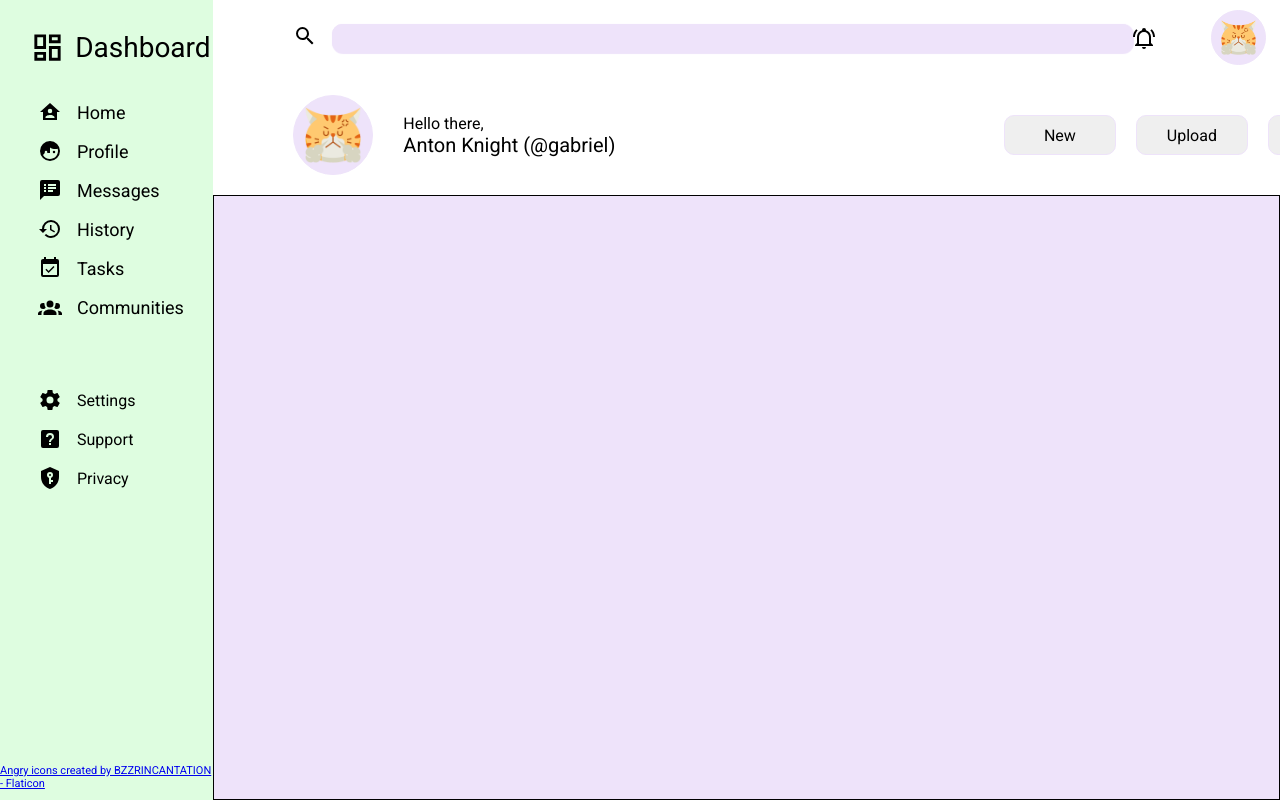
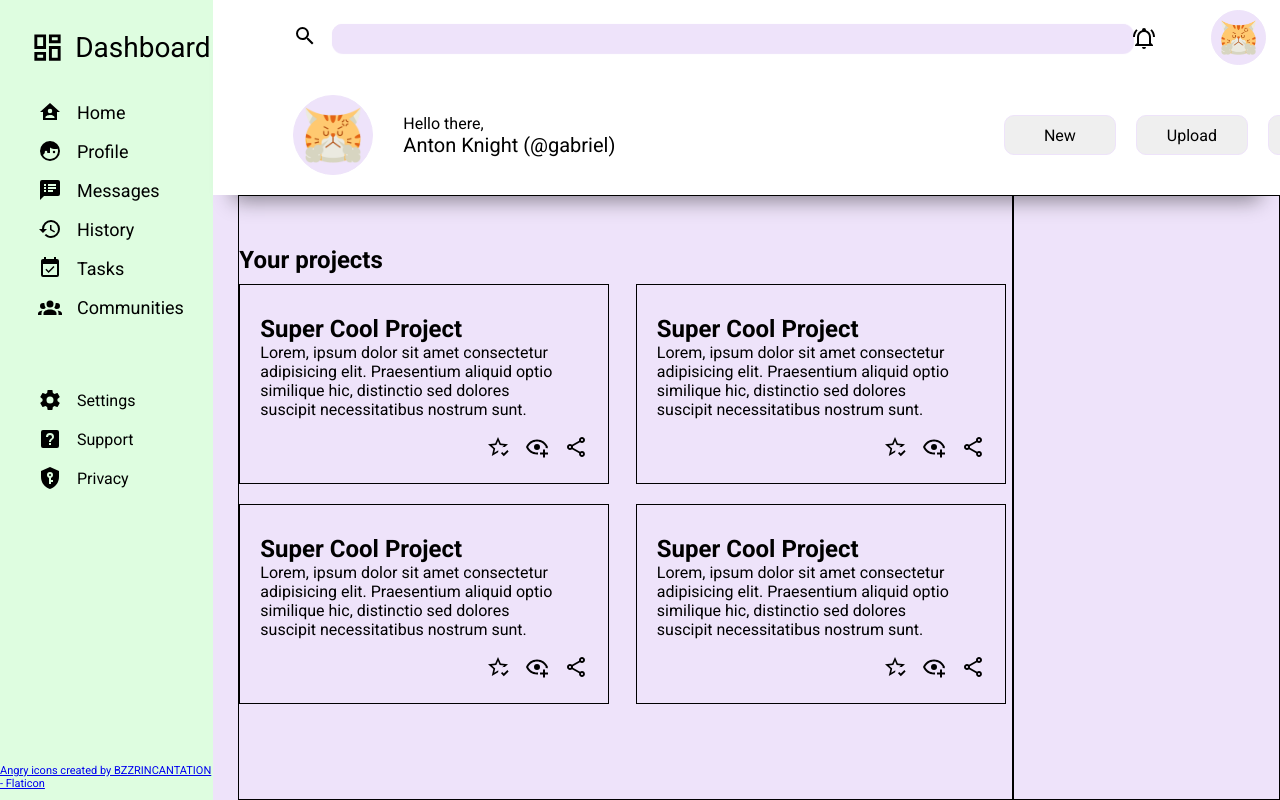
Before and after one commit to antomanolov/odin-project-projects, a plain HTML site: page intermediate-html-css/dashboard-project/index.html in a window 1280 px wide. Shown: the top 800 px of the page. Drawn offline with Linux system fonts and the light colour scheme.

Commit message:
add some of the dashboard ui

```diff
--- a/intermediate-html-css/dashboard-project/css/style.css
+++ b/intermediate-html-css/dashboard-project/css/style.css
@@ -12,7 +12,7 @@
     font-family: 'Roboto', sans-serif;
 }
 
-.container > div + div + div{
+.main-content > div{
     border: 1px solid;
 }
 
@@ -65,7 +65,8 @@ logo3 p {
 
 .logo2 img,
 .logo3 img,
-.top-img {
+.top-img,
+.icons img {
     width: 1.5rem;
 }
 
@@ -108,10 +109,15 @@ logo3 p {
 /* NAV START */
 
 .nav {
+    position: relative;
+    z-index: 10;
     display: grid;
     grid-template-columns: 1fr;
     grid-template-rows: 1fr 2fr;
     /* background: var(--secondary-color); */
+    box-shadow: 5px -8px 0px -11px rgba(0,0,0,0.45),
+    0px 25px 20px -20px rgba(0,0,0,0.45);
+
 }
 
 input {
@@ -215,3 +221,53 @@ input {
     align-items: center;
     gap: 20px;
 }
+
+/* NAV END */
+
+/* MAIN START */
+
+.main-content {
+    display: grid;
+    grid-template-columns: 3fr 1fr;
+
+}
+
+.left {
+    margin-left: 25px;
+}
+
+.margin-h2 {
+    margin-top: 50px;
+    margin-bottom: 10px;
+}
+
+.card {
+    display: grid;
+    width: 370px;
+    height: 200px;
+    grid-template-columns: 1fr;
+    border: 1px solid black;
+}
+
+.icons {
+    display: grid;
+    grid-template-columns: repeat(3, auto);
+    justify-content: end;
+    align-items: end;
+    margin-bottom: 20px;
+    margin-right: 20px;
+    gap: 15px;
+}
+
+.card-text {
+    display: grid;
+    margin-top: 30px;
+    margin-left: 20px;
+    align-content: start;
+    width: 300px;
+}
+.cards {
+    display: grid;
+    grid-template-columns: repeat(auto-fill, minmax(370px, 1fr));
+    gap: 20px;
+}
--- a/intermediate-html-css/dashboard-project/index.html
+++ b/intermediate-html-css/dashboard-project/index.html
@@ -79,10 +79,10 @@
                     <div class="bottom-avatar-border">
                         <img src="img/avatar/angry.png" alt="" class="bottom-avatar">
                     </div>
-                   <div class="flex-text">
-                    <p>Hello there,</p>
-                    <p>Anton Knight (@gabriel)</p>
-                   </div>
+                    <div class="flex-text">
+                        <p>Hello there,</p>
+                        <p>Anton Knight (@gabriel)</p>
+                    </div>
                 </div>
 
                 <div class="buttons-nav">
@@ -96,6 +96,80 @@
 
         <div class="main-content">
 
+            <div class="left">
+                <h2 class="margin-h2">Your projects</h2>
+
+                <div class="cards">
+                    <div class="card">
+                        <div class="card-text">
+                            <h2>Super Cool Project</h2>
+                            <p>Lorem, ipsum dolor sit amet
+                                consectetur adipisicing elit.
+                                Praesentium aliquid optio similique hic,
+                                distinctio sed dolores suscipit
+                                necessitatibus nostrum sunt.
+                            </p>
+                        </div>
+                        <div class="icons">
+                            <span><img src="img/icons/star-check-outline.svg" alt=""></span>
+                            <span><img src="img/icons/eye-plus-outline.svg" alt=""></span>
+                            <span><img src="img/icons/share-variant-outline.svg" alt=""></span>
+                        </div>
+                    </div>
+
+                    <div class="card">
+                        <div class="card-text">
+                            <h2>Super Cool Project</h2>
+                            <p>Lorem, ipsum dolor sit amet
+                                consectetur adipisicing elit.
+                                Praesentium aliquid optio similique hic,
+                                distinctio sed dolores suscipit
+                                necessitatibus nostrum sunt.
+                            </p>
+                        </div>
+                        <div class="icons">
+                            <span><img src="img/icons/star-check-outline.svg" alt=""></span>
+                            <span><img src="img/icons/eye-plus-outline.svg" alt=""></span>
+                            <span><img src="img/icons/share-variant-outline.svg" alt=""></span>
+                        </div>
+                    </div>
+                    <div class="card">
+                        <div class="card-text">
+                            <h2>Super Cool Project</h2>
+                            <p>Lorem, ipsum dolor sit amet
+                                consectetur adipisicing elit.
+                                Praesentium aliquid optio similique hic,
+                                distinctio sed dolores suscipit
+                                necessitatibus nostrum sunt.
+                            </p>
+                        </div>
+                        <div class="icons">
+                            <span><img src="img/icons/star-check-outline.svg" alt=""></span>
+                            <span><img src="img/icons/eye-plus-outline.svg" alt=""></span>
+                            <span><img src="img/icons/share-variant-outline.svg" alt=""></span>
+                        </div>
+                    </div>
+                    <div class="card">
+                        <div class="card-text">
+                            <h2>Super Cool Project</h2>
+                            <p>Lorem, ipsum dolor sit amet
+                                consectetur adipisicing elit.
+                                Praesentium aliquid optio similique hic,
+                                distinctio sed dolores suscipit
+                                necessitatibus nostrum sunt.
+                            </p>
+                        </div>
+                        <div class="icons">
+                            <span><img src="img/icons/star-check-outline.svg" alt=""></span>
+                            <span><img src="img/icons/eye-plus-outline.svg" alt=""></span>
+                            <span><img src="img/icons/share-variant-outline.svg" alt=""></span>
+                        </div>
+                    </div>
+                </div>
+            </div>
+            <div class="right">
+
+            </div>
         </div>
     </div>
 </body>
```
Also changed, not shown: intermediate-html-css/dashboard-project/img/icons/eye-plus-outline.svg (added), intermediate-html-css/dashboard-project/img/icons/share-variant-outline.svg (added), intermediate-html-css/dashboard-project/img/icons/star-check-outline.svg (added).
